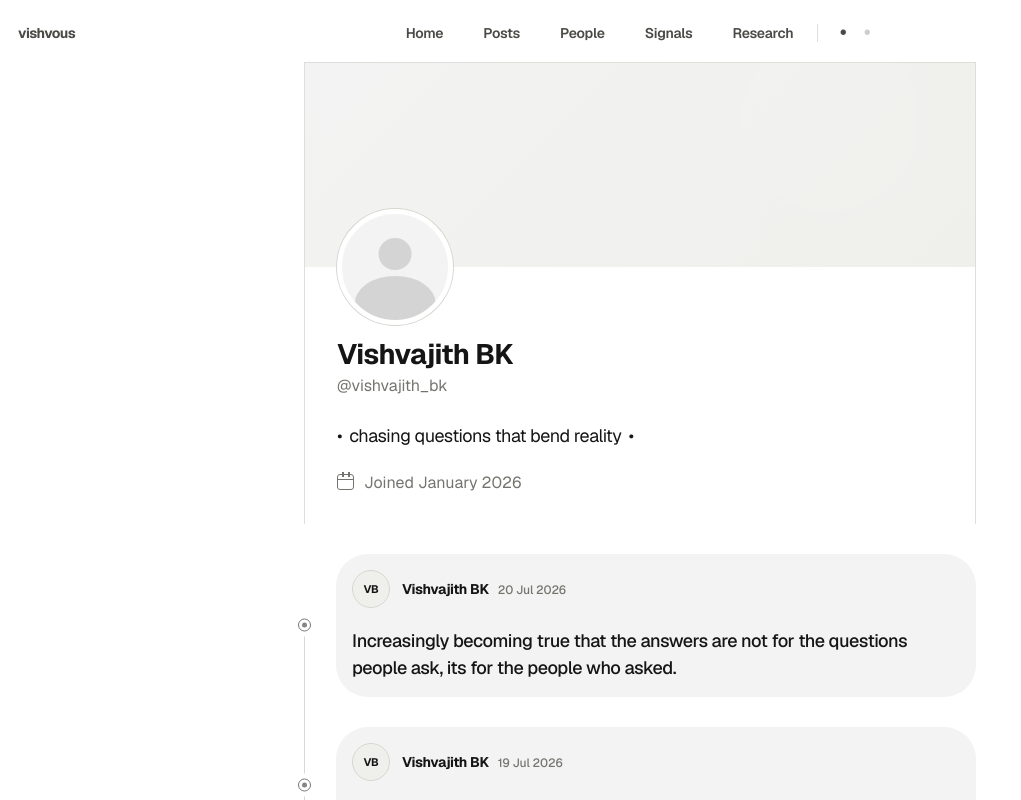
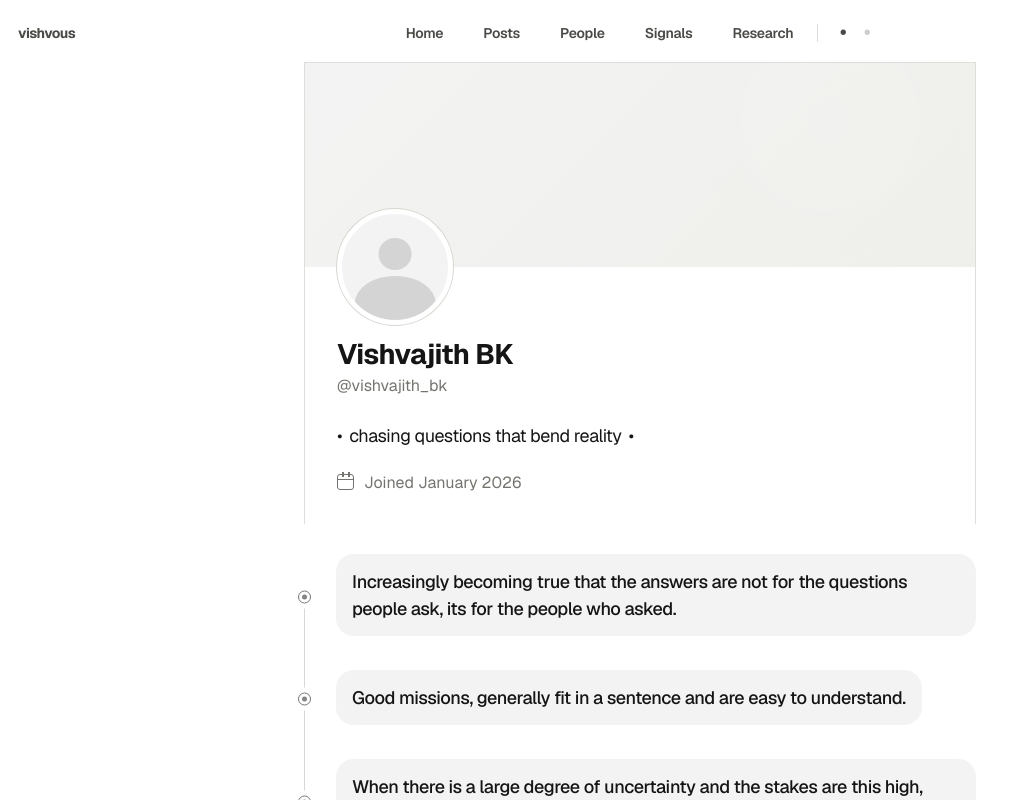
Before and after one commit to vishvajithbk/vishvous-portfolio-site, a Next.js app: page /posts in a window 1280 px wide. Shown: the top 800 px of the page, without its empty margins (0-1021 px from the left). Built offline with nearby package versions, Linux system fonts and the light colour scheme.

Commit message:
Tighten Posts thought cards

```diff
--- a/app/posts/ThoughtTimeline.tsx
+++ b/app/posts/ThoughtTimeline.tsx
@@ -17,23 +17,6 @@ export function ThoughtTimeline() {
             className={styles.card}
             aria-label={`Thought posted ${thought.postedLabel}`}
           >
-            <div className={styles.profile}>
-              <span
-                className={styles.avatar}
-                aria-label={`${thought.author} profile`}
-                role="img"
-              >
-                {thought.initials}
-              </span>
-
-              <div className={styles.identity}>
-                <span className={styles.author}>{thought.author}</span>
-                <time className={styles.date} dateTime={thought.postedAt}>
-                  {thought.postedLabel}
-                </time>
-              </div>
-            </div>
-
             <p className={styles.thought}>{thought.content}</p>
           </article>
         </li>
--- a/app/posts/posts.module.css
+++ b/app/posts/posts.module.css
@@ -242,6 +242,8 @@
 .timelineItem {
   position: relative;
   display: block;
+  width: fit-content;
+  max-width: calc(100% - var(--space-8));
   margin-left: var(--space-8);
   animation: thought-enter var(--duration-enter) var(--ease-emphasized) both;
 }
@@ -294,57 +296,20 @@
 
 .card {
   position: relative;
+  display: inline-block;
+  width: fit-content;
+  max-width: 100%;
   overflow: hidden;
-  padding: var(--space-4);
+  padding: 14px var(--space-4);
   border: 0;
-  border-radius: var(--radius-card);
+  border-radius: 18px;
   background: var(--color-surface-card);
   box-shadow: var(--shadow-surface);
 }
 
-.profile {
-  display: flex;
-  align-items: center;
-  gap: var(--space-3);
-}
-
-.avatar {
-  display: grid;
-  flex: 0 0 auto;
-  width: 38px;
-  height: 38px;
-  place-items: center;
-  border: 1px solid var(--color-border-subtle);
-  border-radius: var(--radius-round);
-  background: var(--color-surface-muted);
-  font-size: var(--font-size-avatar);
-  font-weight: var(--font-weight-bold);
-  letter-spacing: var(--tracking-avatar);
-}
-
-.identity {
-  display: flex;
-  min-width: 0;
-  align-items: baseline;
-  gap: 9px;
-}
-
-.author {
-  font-size: var(--font-size-body);
-  font-weight: var(--font-weight-semibold);
-  letter-spacing: var(--tracking-content);
-}
-
-.date {
-  color: var(--color-text-muted);
-  font-size: var(--font-size-caption);
-  font-weight: var(--font-weight-meta);
-  letter-spacing: var(--tracking-meta);
-}
-
 .thought {
   max-width: 650px;
-  margin: 19px 0 0;
+  margin: 0;
   font-size: var(--font-size-content);
   font-weight: var(--font-weight-regular);
   letter-spacing: var(--tracking-content);
@@ -408,6 +373,7 @@
   }
 
   .timelineItem {
+    max-width: calc(100% - 10px);
     margin-left: 10px;
   }
 
@@ -422,12 +388,11 @@
   }
 
   .card {
-    padding: var(--space-4);
-    border-radius: var(--radius-card-compact);
+    padding: 13px 14px;
+    border-radius: 16px;
   }
 
   .thought {
-    margin-top: 17px;
     font-size: var(--font-size-content-compact);
   }
 }
```
